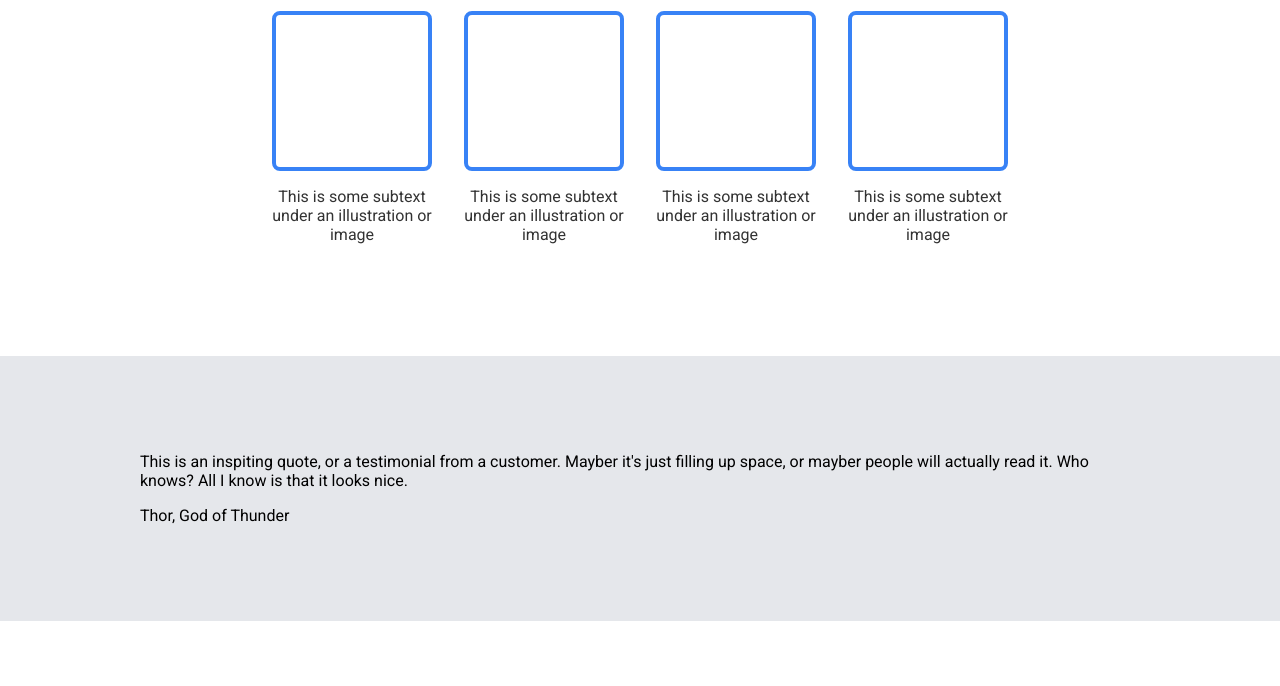
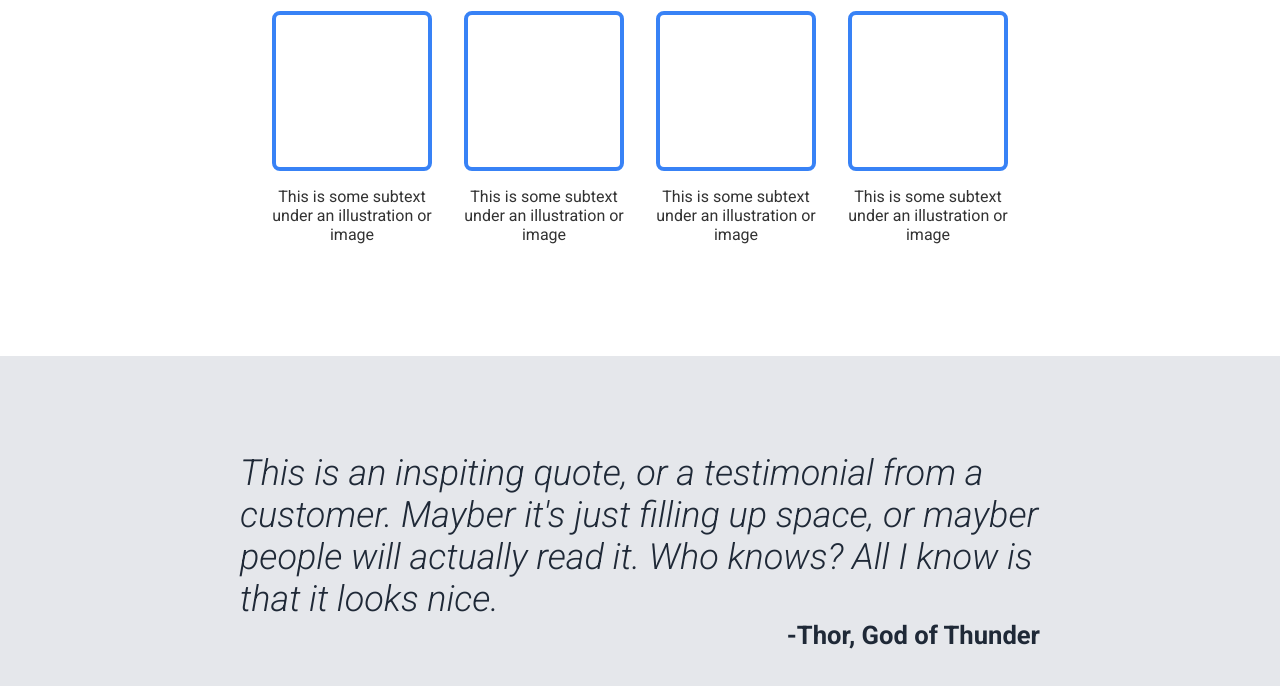
Before and after one commit to rktme/odin-landing_page, a plain HTML site: page index.html in a window 1280 px wide. Shown: the part 626-1312 px from the top of the page. Before the commit the page ends 1247 px from the top, so only its background shows below. Drawn offline with Linux system fonts and the light colour scheme.

Commit message:
add style to testimonial

```diff
--- a/index.html
+++ b/index.html
@@ -100,7 +100,7 @@
                         This is an inspiting quote, or a testimonial from a customer. Mayber it's just filling up space, or mayber people will actually read it. Who knows? All I know is that it looks nice.
                     </p>
                     <div class="author">
-                        Thor, God of Thunder
+                        -Thor, God of Thunder
                     </div>
                 </div>
             </div>
--- a/style.css
+++ b/style.css
@@ -161,3 +161,20 @@ ul.list li.list-item .text{
 }
 
 /* Testimonial Quote */
+.quote{
+    width: 800px;
+    margin-inline: auto;
+}
+.quote .text{
+    font-size: 2.25rem;
+    font-weight: 300;
+    font-style: italic;
+    color: var(--color-primary);
+    margin-bottom: 0;
+}
+.quote .author{
+    color: var(--color-primary);
+    text-align: right;
+    font-weight: 700;
+    font-size: 1.6rem;
+}
```
